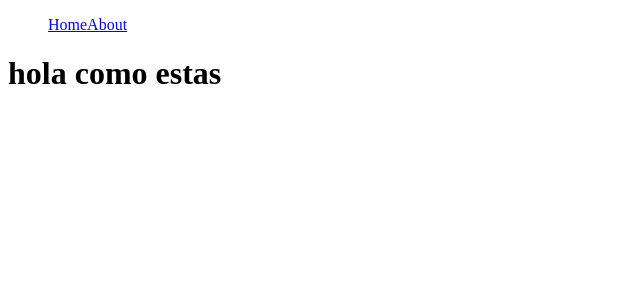
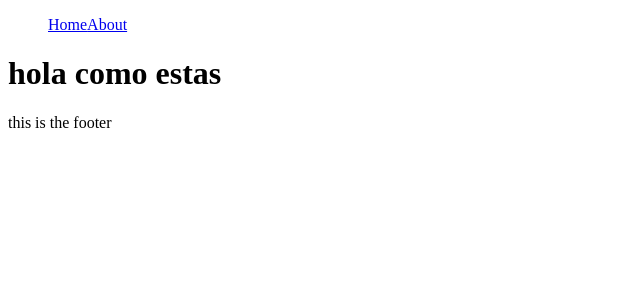
Before and after one commit to flecherdev/crypto-front, a Next.js app: page /about in a window 1280 px wide. Shown: the top 300 px of the page, without its empty margins (0-640 px from the left). Built offline with nearby package versions, Linux system fonts and the light colour scheme.

Commit message:
added _document and _app

```diff
--- /dev/null
+++ b/components/Layout/Layout.tsx
@@ -0,0 +1,12 @@
+import React from 'react'
+import { Navbar } from '../Navbar/Navbar'
+
+export const Layout: React.FC = ({ children }) => {
+  return (
+    <div>
+      <Navbar />
+      {children}
+      <footer> this is the footer </footer>
+    </div>
+  )
+}
--- a/package.json
+++ b/package.json
@@ -14,7 +14,6 @@
   "author": "",
   "license": "ISC",
   "dependencies": {
-    "cors": "^2.8.5",
     "next": "^11.1.2",
     "react": "^17.0.2",
     "react-dom": "^17.0.2"
--- /dev/null
+++ b/pages/_app.tsx
@@ -0,0 +1,24 @@
+import { AppProps } from 'next/app'
+import { Layout } from '../components/Layout/Layout'
+
+function MyApp({ Component, pageProps }: AppProps) {
+  return (
+    <Layout>
+      <Component {...pageProps} />
+    </Layout>
+  )
+}
+
+// Only uncomment this method if you have blocking data requirements for
+// every single page in your application. This disables the ability to
+// perform automatic static optimization, causing every page in your app to
+// be server-side rendered.
+//
+// MyApp.getInitialProps = async (appContext) => {
+//   // calls page's `getInitialProps` and fills `appProps.pageProps`
+//   const appProps = await App.getInitialProps(appContext);
+//
+//   return { ...appProps }
+// }
+
+export default MyApp
--- /dev/null
+++ b/pages/_document.tsx
@@ -0,0 +1,27 @@
+import Document, { Html, Head, Main, NextScript } from 'next/document'
+
+class MyDocument extends Document {
+  // static async getInitialProps(ctx) {
+  //   const initialProps = await Document.getInitialProps(ctx)
+  //   return { ...initialProps }
+  // }
+
+  render() {
+    return (
+      <Html>
+        <Head>
+          {/* favicon */}
+          {/* webfont */}
+          {/* styles */}
+          {/* scripts */}
+        </Head>
+        <body className="mi-style">
+          <Main />
+          <NextScript />
+        </body>
+      </Html>
+    )
+  }
+}
+
+export default MyDocument
--- a/pages/about/index.tsx
+++ b/pages/about/index.tsx
@@ -1,9 +1,8 @@
 import React from 'react'
-import { Navbar } from 'components/Navbar/Navbar'
+
 const About = () => {
   return (
     <div>
-      <Navbar />
       <h1>hola como estas</h1>
     </div>
   )
--- a/pages/index.tsx
+++ b/pages/index.tsx
@@ -1,5 +1,4 @@
 import React, { useState, useEffect } from 'react'
-import { Navbar } from '../components/Navbar/Navbar'
 import { CurrencyService } from '../service/currency'
 
 const Home = () => {
@@ -16,7 +15,6 @@
   }, [])
   return (
     <div>
-      <Navbar />
       <h1>Hola Crypto next js</h1>
       {listCurrency.map((currency) => (
         <div key={currency.id}>
```
